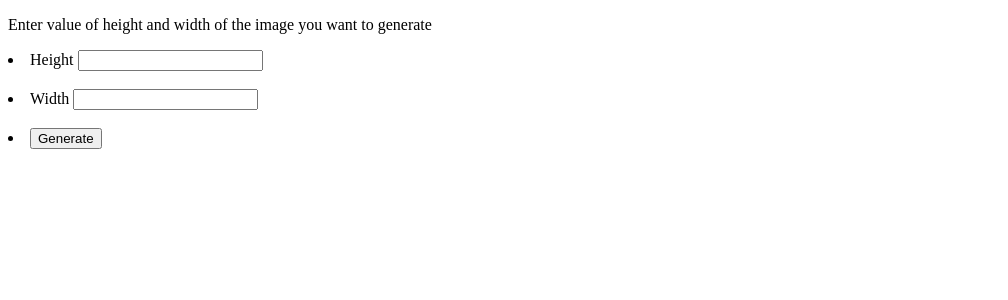
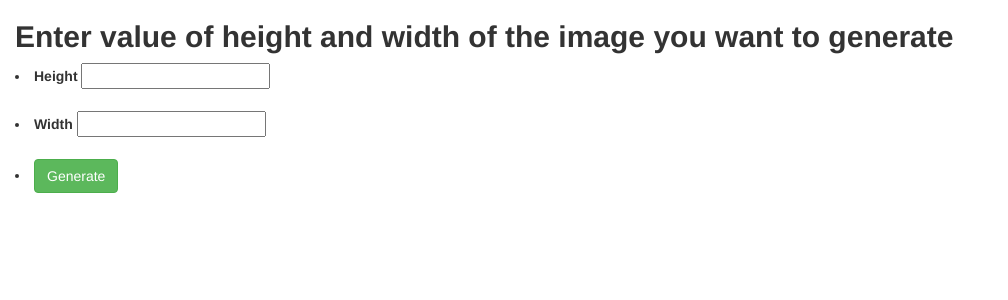
Before and after one commit to algolover/placeholder, a PHP site: page / in a window 1280 px wide. Shown: the top 300 px of the page, without its empty margins (0-1008 px from the left). Run offline with PHP 8.4, Linux system fonts and the light colour scheme.

Commit message:
Added bootstrap,image text, changed image color

```diff
--- a/index.php
+++ b/index.php
@@ -3,9 +3,16 @@
 <html>
 <head>
 <title>Placeholder</title>
+<link rel="stylesheet" href="http://maxcdn.bootstrapcdn.com/bootstrap/3.3.6/css/bootstrap.min.css">
+  <style>
+.normalize{
+	margin:0px;
+}
+  </style>
 </head>
 <body>
-<p>Enter value of height and width of the image you want to generate </p>
+	<div class="container normalize">
+<p><b><h2>Enter value of height and width of the image you want to generate</h2></b> </p>
 <form action="generate.php" method="GET">
 	<li>
 		<label for="Height">Height</label>
@@ -19,9 +26,10 @@
 	</li>
 	<br>
 	<li>
-		<button  type="submit" value="Generate" >Generate</button>
+		<button  type="submit" class="btn btn-large btn-success"value="Generate" >Generate</button>
 	</li>
 
 	</form>
+</div>
 </body>
 </html>
```
Also changed, not shown: generate.php (+26 -1 lines), bakery.ttf (added).
